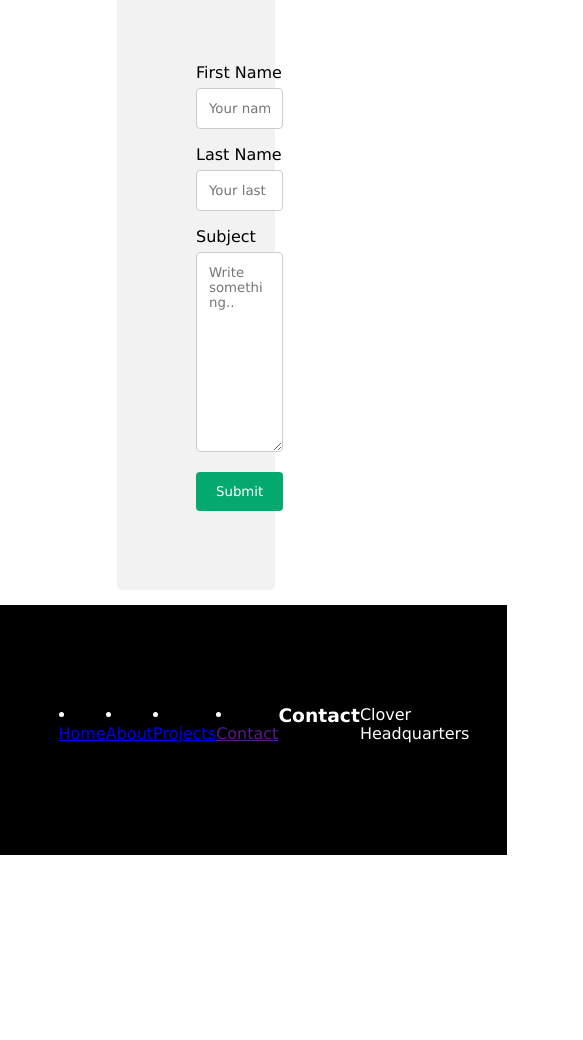
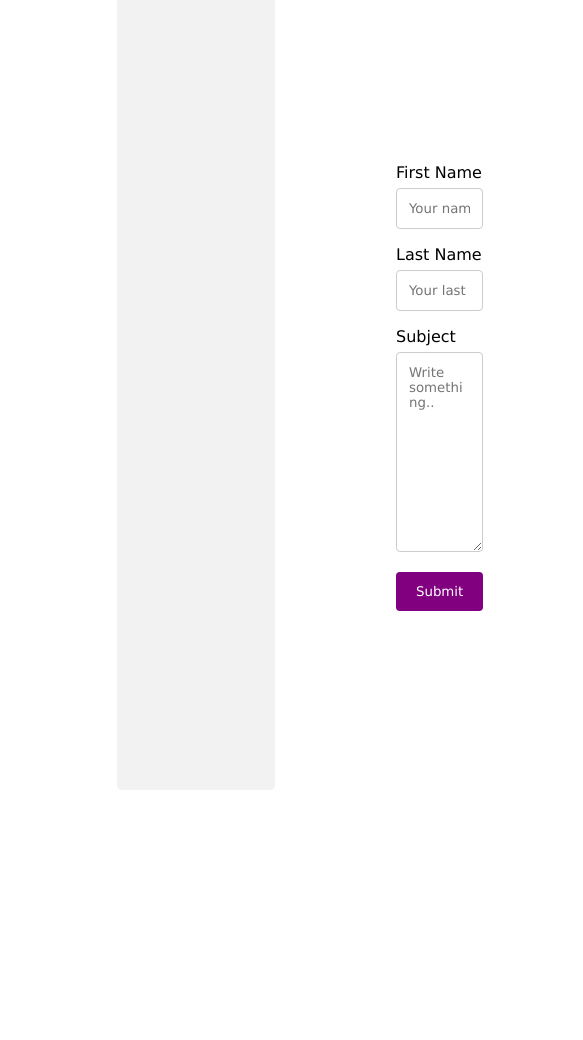
Before and after one commit to miavh123/Html-CSS-2, a plain HTML site: page Contact.html in a window 390 px wide. Shown: the part 303-1343 px from the top of the page, 583 px wide, since content can reach past the window. Before the commit the page ends 1158 px from the top, so only its background shows below. Drawn offline with Linux system fonts and the light colour scheme.

Commit message:
code updated for review

```diff
--- a/Contact.html
+++ b/Contact.html
@@ -33,7 +33,7 @@
 
             </div>
             <div class="holder">
-                <form action="action_page.php">
+                <form>
 
                   <label for="name">First Name</label>
                   <input type="text" id="fname" name="firstname" placeholder="Your name..">
@@ -45,19 +45,18 @@
                  <label for="subject">Subject</label>
                   <textarea id="subject" name="subject" placeholder="Write something.." style="height:200px"></textarea>
 
-                  <input type="submit" value="Submit">
-
+                   <a href="index.html"><input type="submit" value="Submit"></a>
                 </form>
               </div>
         </main>
         <footer class="black">
-            <li><a href="index.html">Home</a></li>
-            <li><a href="about.html">About</a></li>
-            <li><a href="Projects.html">Projects</a></li>
-            <li><a href="">Contact</a></li>
+            <footer>
+                    <a href="https://www.linkedin.com/in/mia-huggins-366039246/"><img alt="profile" src="images-1@2x.png"></a>
 
-            <h3> Contact</h3>
-            <p>Clover Headquarters</p>
+                   <a href="https://github.com/miavh123"> <img alt="page2"  src="download-1@2x.png"    id="github"></a>
+
+
+                </footer>
 
         </footer>
 
--- a/contact.css
+++ b/contact.css
@@ -59,26 +59,9 @@
 
  }
 
- .black{
-    display:inline-flex;
-    margin-top:  15px;
-    width: 100%;
-    padding:100px 15%;
-    background-color: black;
-    color: white;
-    height: 50px;
-    position:absolute
-
-
- }
-
- .black div{
-   display: inline-flex;
-   text-align: center;
 
 
 
- }
  input[type=text], select, textarea {
    width: 100%;
    padding: 12px;
@@ -90,9 +73,9 @@
    resize: vertical
  }
 
-  /* Style the submit button with a specific background color etc */
+
  input[type=submit] {
-    background-color: #04AA6D;
+   background-color: purple;
    color: white;
    padding: 12px 20px;
    border: none;
@@ -104,7 +87,7 @@
    background-color: #db0786;
  }
 
-  /* Add a background color and some padding around the form */
+
  .holder {
    border-radius: 5px;
    background-color: #f2f2f2;
@@ -117,10 +100,54 @@
    justify-content: baseline;
    margin-left: 30%;
    margin-right: 30%;
+
  }
+
 
 .pageName{
     margin-left: 40%;
     margin-top: 4%;
-    color: aqua;
+  color: black;
 }
+
+@media only screen and (max-width: 768px) {
+   .black{
+   display:flex;
+     float: none;
+     width: 90%;
+
+     justify-content:initial;
+ }
+
+   [class*="col-"] {
+     width: 100%;
+  ;
+   }
+}
+
+footer{
+      margin-left: 20%;
+      text-align: center;
+      margin-top: 30vh;
+
+
+}
+@media only screen and (max-width: 840px) {
+   form {
+     width: 87vh;
+     padding: 100px;
+     height: 30px;
+     margin-left: 100px;
+     margin-right: 100px ;
+     flex-direction: row;
+     display:table;
+   }
+   body {
+      display: flex;
+      flex-direction: row;
+      margin: 0;
+    }
+    main{
+
+ }
+}
--- a/styles.css
+++ b/styles.css
@@ -48,34 +48,43 @@
  }
 
  .page1{
-    width: 20%;
-    height: 10%;
-    right: 100px;
-    position: relative;
-    margin-left: 69%;
-    top:10px;
-    size-adjust: 10px;
+   width: 20%;
+   height: 20%;
+   right: 100px;
+   position: relative;
+   margin-left: 69%;
+   top:10px;
+   size-adjust: 10px;
+}
 
 
+ .address{
+   display: contents
  }
 
- .black{
-    display:inline-flex;
-    margin-top:  15px;
-    width: 100%;
-    padding:100px 15%;
-    background-color: black;
-    color: white;
-    height: 50px;
-    position:absolute
 
+footer{
 
- }
-
- .black div{
-   display: inline-flex;
-   text-align: center;
+      display: block;
+      text-align: center;
+      margin-top: 30vh;
 
 
 
- }
+}
+
+.black{
+   margin-bottom: 100%;
+   margin-top: auto;
+   padding-bottom: 50%;
+}
+@media only screen and (max-width: 768px) {
+    body{
+      flex-direction: row;
+      justify-content: center;
+      width: fit-content;
+      height: max-content;
+    }
+
+
+}
--- a/stylesabout.css
+++ b/stylesabout.css
@@ -62,9 +62,7 @@
     margin: auto;
 
  }
- .black{
-    background-color: black;
- }
+
 
 
 
@@ -100,23 +98,43 @@
 
     }
 
-    .black{
-      display:inline-flex;
-      margin-top:  15px;
-      width: 100%;
-      padding:100px 15%;
-      background-color: black;
-      color: white;
-      height: 50px;
-      position:absolute
-
-
-   }
-
-   .black div{
-     display: inline-flex;
-     text-align: center;
 
 
 
+
+
+
+
+   @media only screen and (max-width: 768px) {
+      .black{
+      display:flex;
+        float: none;
+        width: 90%;
+        color: rgb(255, 255, 255);
+        justify-content:initial;
+    }
+
+      [class*="col-"] {
+        width: 100%;
+     ;
+      }
    }
+   footer{
+      display: block;
+   text-align: center;
+   margin-top: 30vh;
+
+   }
+   .center {
+      float: left;
+      margin: auto;
+      width: 50%;
+      border: 3px solid green;
+      padding: 10px;
+    }
+    @media only screen and (max-width: 768px) {
+      form {
+        width: 100%;
+        padding: 100px 0; /* add this */
+      }
+    }
--- a/stylesproject.css
+++ b/stylesproject.css
@@ -97,23 +97,31 @@
     transition: .5;
  }
 
- .black{
-   display:inline-flex;
-   margin-top:  15px;
-   width: 100%;
-   padding:100px 15%;
-   background-color: black;
-   color: white;
-   height: 50px;
-   position:absolute
-
-
-}
-
-.black div{
-  display: inline-flex;
-  text-align: center;
 
 
 
+p{
+   font-size: large;
+  text-align: center;
 }
+
+@media only screen and (max-width: 768px) {
+   .black{
+   display:flex;
+     float: none;
+     width: 90%;
+     color: black;
+     justify-content:initial;
+ }
+
+   [class*="col-"] {
+     width: 100%;
+  ;
+   }
+}
+footer{
+   display: block;
+   text-align: center;
+   margin-top: 30vh;
+
+}
```
Also changed, not shown: Projects.html (+17 -10 lines), about.html (+6 -7 lines), index.html (+5 -8 lines), download-1@2x.png (added), images-1@2x.png (added), 1 other file. Lines whose indentation alone changed are shown as unchanged.
